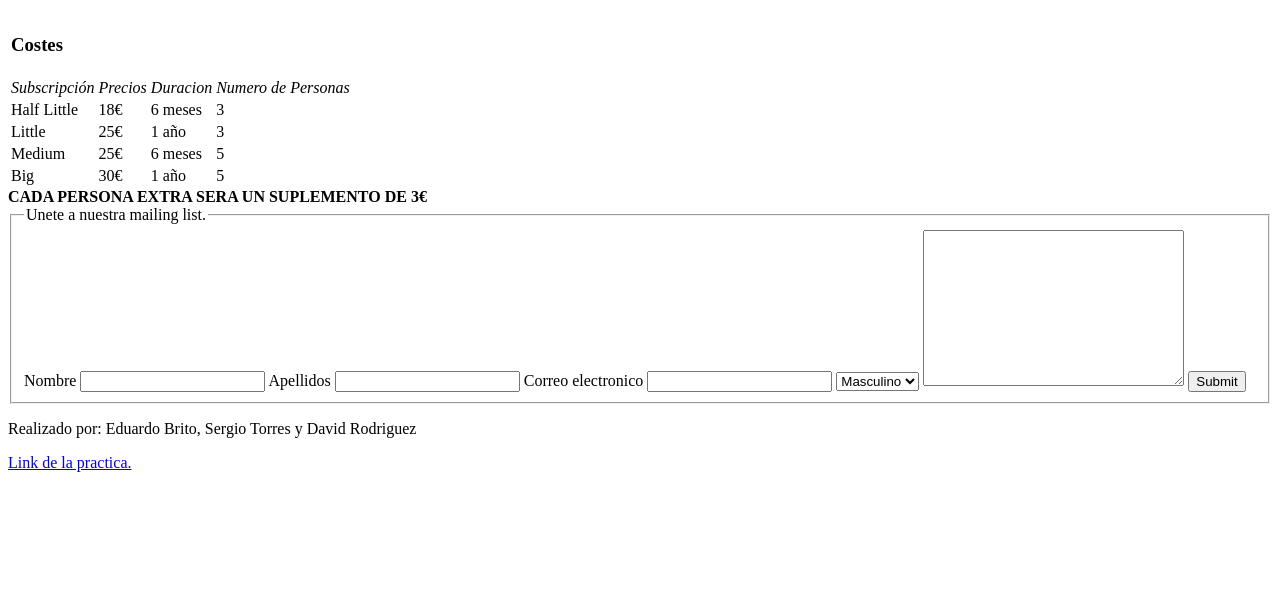
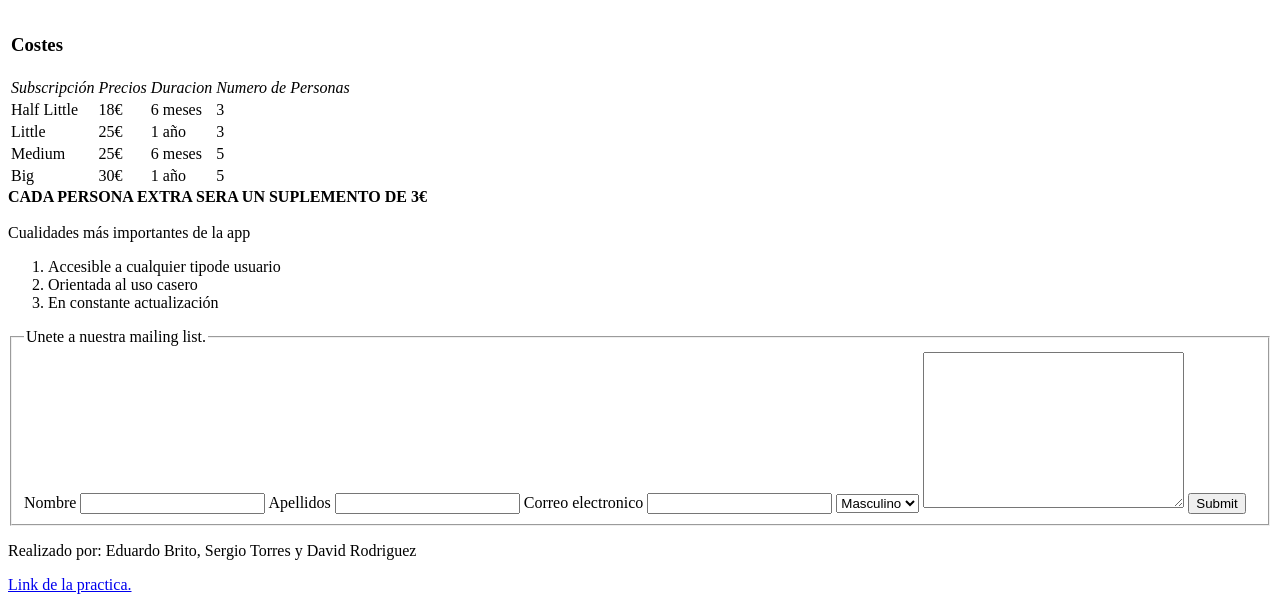
Before and after one commit to eduardobritosan/uya-practica-1, a plain HTML site: page practica-2/index.html in a window 1280 px wide. Shown: the part 186-800 px from the top of the page. Drawn offline with Linux system fonts and the light colour scheme.

```diff
--- a/practica-2/index.html
+++ b/practica-2/index.html
@@ -68,6 +68,12 @@
             <caption><strong>CADA PERSONA EXTRA SERA UN SUPLEMENTO DE 3€</strong></caption>
 
         </section>
+        <br>Cualidades más importantes de la app</br>
+        <ol>
+            <li>Accesible a cualquier tipode usuario</li>
+            <li>Orientada al uso casero</li>
+            <li>En constante actualización</li>
+        </ol>
         <section>
             <form action="" target="" method="POST" enctype="text/plain" accept="">
                 <fieldset>
```
